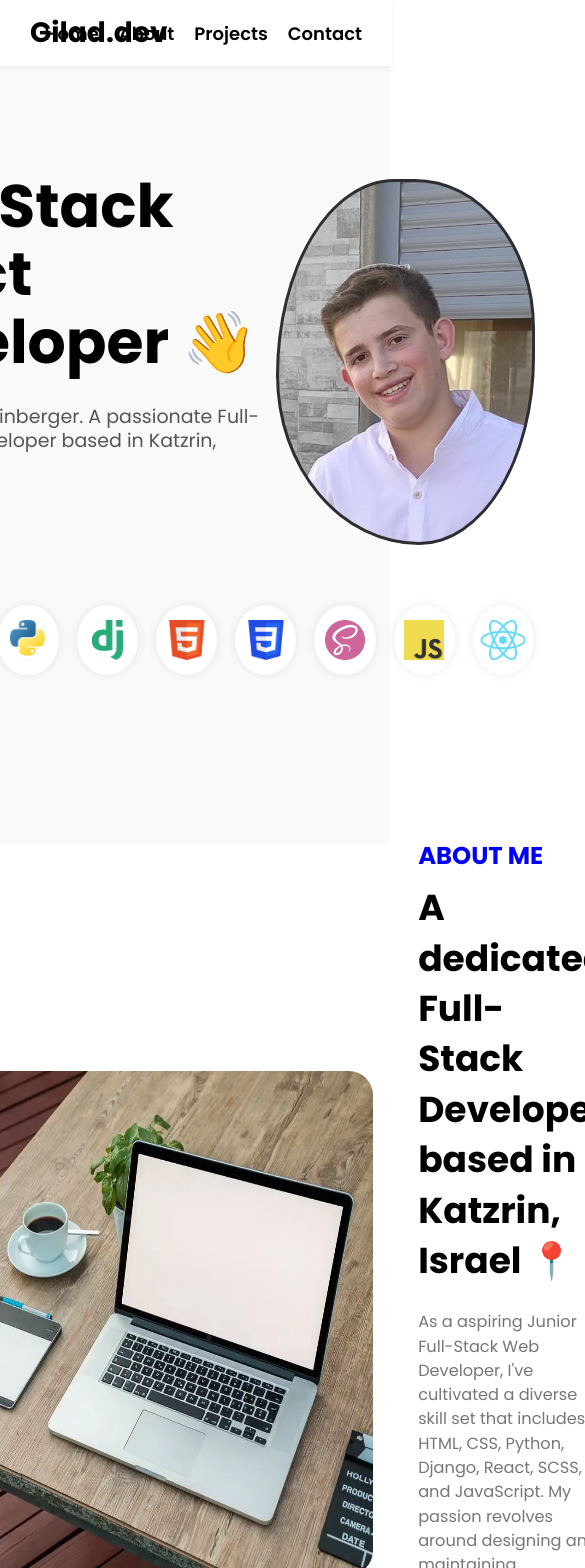
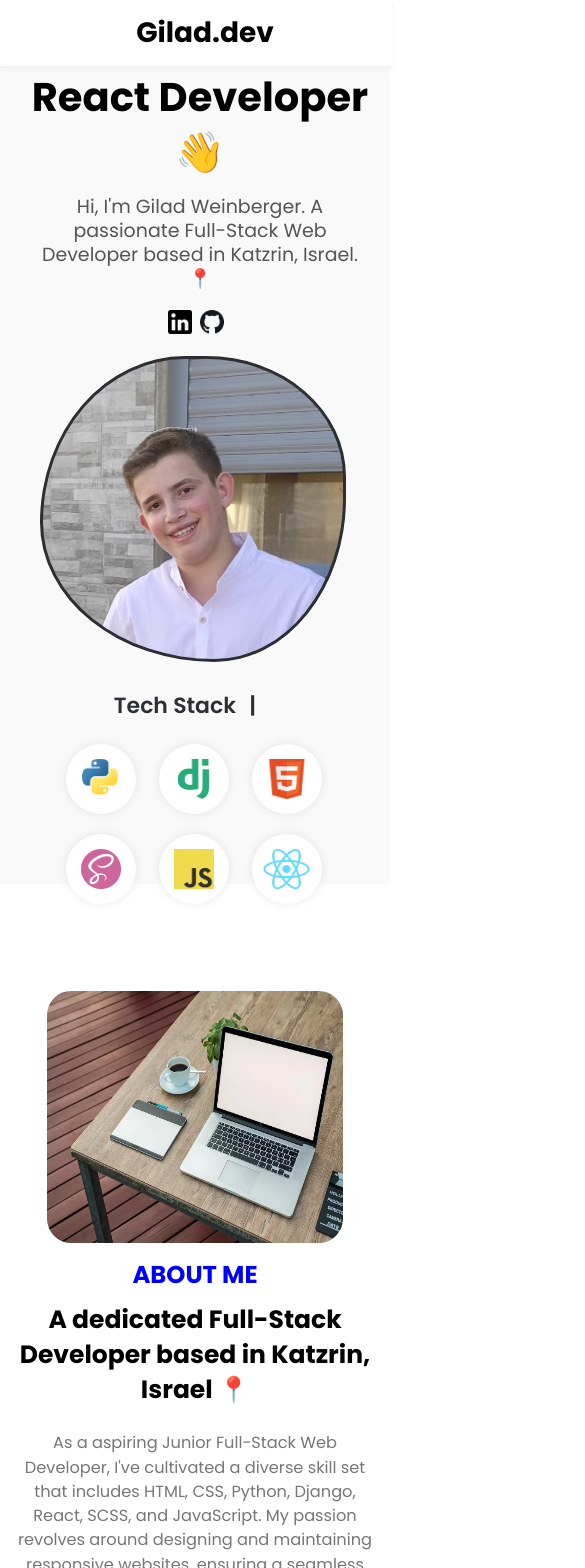
Before and after one commit to Gilad-Weinberger/portfolio, a React (Vite) app: page / in a window 390 px wide. Shown: the top 1568 px of the page, 585 px wide, since content can reach past the window. Built offline with nearby package versions, Linux system fonts and the light colour scheme; a web font is replaced by a local one.

Commit message:
design to mobile, version 1.0

```diff
--- a/package.json
+++ b/package.json
@@ -10,6 +10,9 @@
     "preview": "vite preview"
   },
   "dependencies": {
+    "@fortawesome/fontawesome-svg-core": "^6.5.1",
+    "@fortawesome/free-solid-svg-icons": "^6.5.1",
+    "@fortawesome/react-fontawesome": "^0.2.0",
     "jquery": "^3.7.1",
     "node-sass": "^9.0.0",
     "react": "^18.2.0",
@@ -18,6 +21,7 @@
     "sass": "^1.64.1"
   },
   "devDependencies": {
+    "@types/jquery": "^3.5.29",
     "@types/react": "^18.2.15",
     "@types/react-dom": "^18.2.7",
     "@vitejs/plugin-react": "^4.0.3",
--- a/src/components/Footer.jsx
+++ b/src/components/Footer.jsx
@@ -4,7 +4,7 @@ import github from "../images/white-github.png";
 const Footer = () => {
   return (
     <div className="footer">
-      <h4 className="rights">Copyright © 2023. All rights are reserved</h4>
+      <h4 className="rights">Copyright © 2023. All rights are reserved.</h4>
       <div className="social">
         <a href="https://www.linkedin.com/in/gilad-weinberger/"><img src={linkedin} target="_blank" alt="" className="linkedin" /></a>
         <a href="https://github.com/Gilad-Weinberger"><img src={github} target="_blank" alt="" className="github" /></a>
--- a/src/components/Me.jsx
+++ b/src/components/Me.jsx
@@ -1,4 +1,3 @@
-import profile from "../images/profile.png";
 import linkedin from "../images/linkedin.png";
 import github from "../images/github.png";
 import html from "../images/html.png";
@@ -10,7 +9,7 @@ import sass from "../images/sass.png";
 import python from "../images/python.png";
 
 const Me = () => {
-  const languages = [python, django, html, css, sass, javascript, react];
+  const languages = [python, django, html, sass, javascript, react];
 
   return (
     <div className="me-lang">
@@ -22,20 +21,30 @@ const Me = () => {
             based in Katzrin, Israel. 📍
           </p>
           <div className="images">
-            <a href="https://www.linkedin.com/in/gilad-weinberger/" target="_blank"><img src={linkedin} alt="" /></a>
-            <a href="https://github.com/Gilad-Weinberger" target="_blank"><img src={github} alt="" /></a>
+            <a
+              href="https://www.linkedin.com/in/gilad-weinberger/"
+              target="_blank"
+            >
+              <img src={linkedin} alt="" />
+            </a>
+            <a href="https://github.com/Gilad-Weinberger" target="_blank">
+              <img src={github} alt="" />
+            </a>
           </div>
         </div>
-        <div className="image-box">
-        </div>
+        <div className="image-box"></div>
       </div>
       <div className="languages">
-        <p>Tech Stack <span>|</span></p>
-        {languages.map((lang) => (
-          <div className="lang-box" key={languages.indexOf(lang)+1}>
-            <img src={lang} alt=""/>
-          </div>
-        ))}
+        <p>
+          Tech Stack <span>|</span>
+        </p>
+        <div className="lang-row">
+          {languages.map((lang) => (
+            <div className="lang-box" key={languages.indexOf(lang) + 1}>
+              <img src={lang} alt="" />
+            </div>
+          ))}
+        </div>
       </div>
     </div>
   );
--- a/src/components/Projects.jsx
+++ b/src/components/Projects.jsx
@@ -15,7 +15,7 @@ const Projects = () => {
           .find("img")
           .css({
             transform: `translateY(-${translateY}px)`,
-            transition: "transform 1.5s ease", // Slower transition
+            transition: "transform 1.5s ease",
           });
       },
       function () {
--- a/src/index.css
+++ b/src/index.css
@@ -141,7 +141,11 @@ body::-webkit-scrollbar-track {
 .me-lang .languages span {
   margin-left: 8px;
 }
-.me-lang .languages .lang-box {
+.me-lang .languages .lang-row {
+  display: flex;
+  align-items: center;
+}
+.me-lang .languages .lang-row .lang-box {
   display: flex;
   align-items: center;
   justify-content: center;
@@ -152,11 +156,11 @@ body::-webkit-scrollbar-track {
   margin-right: 18px;
   box-shadow: 0 0 10px rgba(0, 0, 0, 0.09);
 }
-.me-lang .languages .lang-box:hover {
+.me-lang .languages .lang-row .lang-box:hover {
   transform: translateY(-15px);
   transition: transform 0.8s ease;
 }
-.me-lang .languages .lang-box img {
+.me-lang .languages .lang-row .lang-box img {
   height: 40px;
 }
 
@@ -165,6 +169,7 @@ body::-webkit-scrollbar-track {
   justify-content: center;
   align-items: center;
   min-height: calc(100vh - 40px);
+  padding: 0px 50px;
 }
 .about .about-image {
   width: 590.4px;
@@ -407,4 +412,94 @@ body::-webkit-scrollbar-track {
   100% {
     border-radius: 60% 40% 30% 70%/60% 30% 70% 40%;
   }
+}
+@media only screen and (max-width: 1000px) {
+  .navbar {
+    position: fixed;
+    justify-content: center;
+  }
+  .navbar .right a {
+    display: none;
+  }
+  .me-lang {
+    padding-top: 30px;
+    display: flex;
+    flex-direction: column;
+  }
+  .me-lang .me {
+    flex-direction: column;
+    align-items: center;
+    margin-left: -30px;
+  }
+  .me-lang .me .left {
+    display: flex;
+    flex-direction: column;
+    align-items: center;
+    text-align: center;
+  }
+  .me-lang .me .left .title {
+    text-align: center;
+    max-width: 87vw;
+    font-size: 40px;
+    line-height: 55px;
+  }
+  .me-lang .me .left .description {
+    max-width: 87vw;
+  }
+  .me-lang .me .image-box {
+    margin: 15px;
+    margin-right: -10px;
+    width: 300px;
+    height: 300px;
+  }
+  .me-lang .languages {
+    flex-direction: column;
+    margin-top: -10px;
+    margin-right: -15px;
+  }
+  .me-lang .languages .lang-row {
+    display: grid;
+    grid-template-columns: 1fr 1fr 1fr;
+    gap: 20px 5px;
+  }
+  .about {
+    flex-direction: column;
+    padding: 50px 10px;
+    text-align: center;
+  }
+  .about .about-image {
+    width: 295.2px;
+    height: 252px;
+    margin-bottom: 20px;
+  }
+  .about .text {
+    margin-left: 0px;
+  }
+  .about .text .semi-title {
+    font-size: 25px;
+  }
+  .projects {
+    text-align: center;
+  }
+  .projects .project {
+    flex-direction: column;
+  }
+  .projects .project .image-container {
+    width: 339.2px;
+    height: 240px;
+    margin-bottom: 30px;
+  }
+  .contact .info {
+    flex-direction: column;
+  }
+  .contact .info .detail {
+    margin-bottom: 20px;
+  }
+  .footer {
+    flex-direction: column;
+  }
+  .footer .rights {
+    max-width: 70vw;
+    text-align: center;
+  }
 }/*# sourceMappingURL=index.css.map */
--- a/src/index.scss
+++ b/src/index.scss
@@ -142,6 +142,9 @@ body {
     span {
       margin-left: 8px;
     }
+    .lang-row {
+      display: flex;
+      align-items: center;
       .lang-box {
         display: flex;
         align-items: center;
@@ -158,6 +161,7 @@ body {
         }
         img {
           height: 40px;
+        }
       }
     }
   }
@@ -412,3 +416,97 @@ body {
     border-radius: 60% 40% 30% 70%/60% 30% 70% 40%;
   }
 }
+@media only screen and (max-width: 1000px) {
+  .navbar {
+    position: fixed;
+    justify-content: center;
+    .right {
+      a {
+        display: none;
+      }
+    }
+  }
+  .me-lang {
+    padding-top: 30px;
+    display: flex;
+    flex-direction: column;
+    .me {
+      flex-direction: column;
+      align-items: center;
+      margin-left: -30px;
+      .left {
+        display: flex;
+        flex-direction: column;
+        align-items: center;
+        text-align: center;
+        .title {
+          text-align: center;
+          max-width: 87vw;
+          font-size: 40px;
+          line-height: 55px;
+        }
+        .description {
+          max-width: 87vw;
+        }
+      }
+      .image-box {
+        margin: 15px;
+        margin-right: -10px;
+        width: 300px;
+        height: 300px;
+      }
+    }
+    .languages {
+      flex-direction: column;
+      margin-top: -10px;
+      margin-right: -15px;
+      .lang-row {
+        display: grid;
+        grid-template-columns: 1fr 1fr 1fr;
+        gap: 20px 5px;
+      }
+    }
+  }
+  .about {
+    flex-direction: column;
+    padding: 50px 10px;
+    text-align: center;
+    .about-image {
+      width: calc(0.45 * 656px);
+      height: calc(0.45 * 560px);
+      margin-bottom: 20px;
+    }
+    .text{
+      margin-left: 0px;
+      .semi-title{
+        font-size: 25px;
+      }
+    }
+  }
+  .projects {
+    text-align: center;
+    .project {
+      flex-direction: column;
+      .image-container {
+        width: calc(0.4 * 848px);
+        height: calc(0.4 * 600px);
+        margin-bottom: 30px;
+      }
+    }
+  }
+  .contact {
+    .info {
+      flex-direction: column;
+      .detail {
+        margin-bottom: 20px;
+      }
+    }
+  }
+  .footer {
+    flex-direction: column;
+    .rights {
+      max-width: 70vw;
+      text-align: center;
+    }
+  }
+}
```
Also changed, not shown: 2 other files (tests, documents, lock files or other folders). Lines whose indentation alone changed are shown as unchanged.
